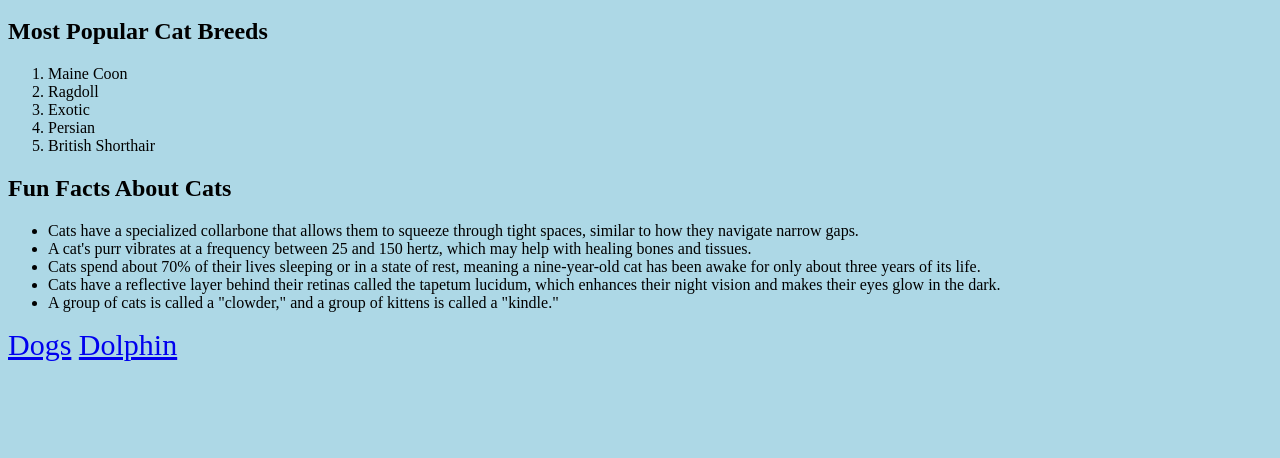
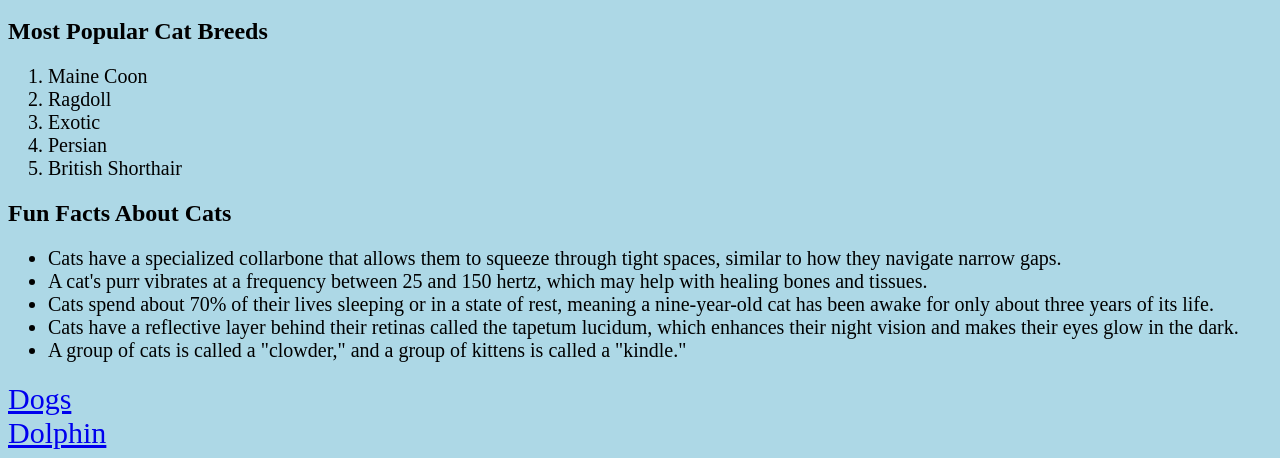
Before and after one commit to angelaguan321-code/assignment, a plain HTML site: page cat.html in a window 1280 px wide. Shown: the part 404-862 px from the top of the page. Before the commit the page ends 800 px from the top, so only its background shows below. Drawn offline with Linux system fonts and the light colour scheme.

Commit message:
Add font size styles to lists and navigation

```diff
--- a/cat.html
+++ b/cat.html
@@ -12,7 +12,7 @@
         <a href="https://en.wikipedia.org/wiki/Cat">Learn More About Cats</a>
 
         <h2>Most Popular Cat Breeds</h2>
-        <ol>
+        <ol style="font-size: 20px;">
             <li>Maine Coon</li>
             <li>Ragdoll</li>
             <li>Exotic</li>
@@ -20,7 +20,7 @@
             <li>British Shorthair</li>
         </ol>
         <h2>Fun Facts About Cats</h2>
-        <ul>
+        <ul style="font-size: 20px;">
             <li>Cats have a specialized collarbone that allows them to squeeze through tight spaces, similar to how they navigate narrow gaps.</li>
             <li>A cat's purr vibrates at a frequency between 25 and 150 hertz, which may help with healing bones and tissues.</li>
             <li>Cats spend about 70% of their lives sleeping or in a state of rest, meaning a nine-year-old cat has been awake for only about three years of its life.</li>
@@ -29,6 +29,7 @@
         </ul>
         <nav style="font-size: 30px;">
             <a href="index.html">Dogs</a>
+            <br>
             <a href="dolphin.html">Dolphin</a>
         </nav>
     </body>
```
